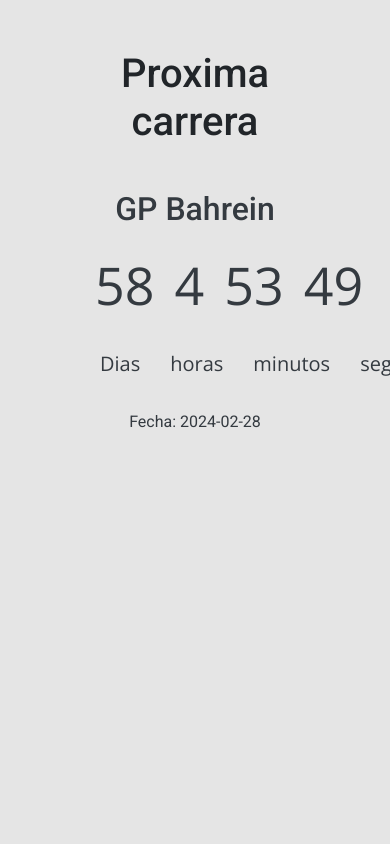
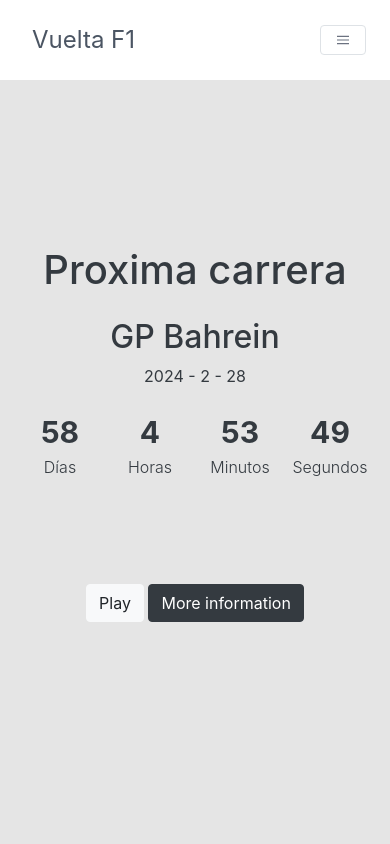
Before and after one commit to sebdie10/vueltaf, a Flask app: page /time in a window 390 px wide; the page is wider, and only the part inside the window is pictured. Run offline with Flask 3, Linux system fonts and the light colour scheme; some libraries are stand-ins or nearby versions.

Commit message:
estetica temporizador

```diff
--- a/app.py
+++ b/app.py
@@ -17,6 +17,11 @@
 def index():
 
     return redirect('/time')
+
+
+@app.route('/plantilla')
+def plantilla_():
+    return flask.render_template('plantilla.html')
 
 
 @app.route('/crearusuario', methods =['GET','POST'])
@@ -63,7 +68,16 @@
     #nombre = data[0][1]#'GP Bahrein'
     #fecha = '2024-02-29'
     hora = fecha_objeto.time()#'00:00:00'
-    return flask.render_template('temporizador.html', nombre=nombre, fecha=fecha_f, hora=hora)
+    if len(str(fecha_f.month))== 1:
+        meses = '0' + str(fecha_f.month)
+        meses = int(meses)
+    else:
+        meses = fecha_f.month
+    timer = [fecha_f.year,meses,fecha_f.day,hora.hour,hora.minute,hora.second]
+    print("\naño \n")
+    print(timer)
+
+    return flask.render_template('timer2.html', nombre=nombre, fecha=fecha_f, hora=hora, timer=timer)
 
 '''
 @app.route('/prode')
--- /dev/null
+++ b/static/css/timer.css
@@ -0,0 +1,83 @@
+.portada {
+    width: 100%;
+    background: #e5e5e5;
+    min-height: 100vh;
+    position: fixed;
+    top: 18px;
+    left: 0;
+    right: 0;
+    display: flex;
+    flex-direction: column;
+    align-items: center;
+    justify-content: center;
+    text-align: center;
+    transition: .5s ease-out all;
+}
+
+#cuenta {
+    display: flex;
+    justify-content: center;
+    margin-bottom: 100px;
+}
+
+.simply-section {
+    width: 180px;
+    height: 180px;
+    margin: 0 20px;
+    display: flex;
+    align-items: center;
+    justify-content: center;
+}
+
+.simply-amount {
+    display: block;
+    font-size: 50px;
+    font-weight: 700;
+}
+
+.simply-word {
+    font-weight: 300;
+    font-size: 30px;
+}
+
+/* Media queries para hacer el diseño responsive */
+
+/* Para pantallas más pequeñas */
+@media only screen and (max-width: 768px) {
+    .portada{
+        top: 0;
+    }
+    .simply-section {
+        width: 120px;
+        height: 120px;
+        margin: 0 10px;
+    }
+
+    .simply-amount {
+        font-size: 40px;
+    }
+
+    .simply-word {
+        font-size: 20px;
+    }
+}
+
+/* Para pantallas aún más pequeñas */
+@media only screen and (max-width: 480px) {
+    .portada{
+        top: 0;
+    }
+    .simply-section {
+        width: 80px;
+        height: 80px;
+        margin: 0 5px;
+    }
+
+    .simply-amount {
+        font-size: 30px;
+    }
+
+    .simply-word {
+        font-size: 16px;
+    }
+}
--- /dev/null
+++ b/static/js/countdown.js
@@ -0,0 +1,37 @@
+var timer = document.getElementById('timer').innerHTML;
+//console.log(timer);
+timer = timer.replace(/[\[\]]/g, '', '"');
+var lista = timer.split(',');
+
+/*
+console.log(lista);
+console.log(typeof lista);
+*/
+
+simplyCountdown('#cuenta', {
+	year: parseInt(lista[0]),//2025, // required
+	month: 0 + parseInt(lista[1]), // required
+	day: parseInt(lista[2]), // required
+	hours: parseInt(lista[3]), // Default is 0 [0-23] integer
+	minutes: parseInt(lista[4]), // Default is 0 [0-59] integer
+	seconds: parseInt(lista[5]), // Default is 0 [0-59] integer
+	words: { //words displayed into the countdown
+		days: 'Día',
+		hours: 'Hora',
+		minutes: 'Minuto',
+		seconds: 'Segundo',
+		pluralLetter: 's'
+	},
+	plural: true, //use plurals
+	inline: false, //set to true to get an inline basic countdown like : 24 days, 4 hours, 2 minutes, 5 seconds
+	inlineClass: 'simply-countdown-inline', //inline css span class in case of inline = true
+	// in case of inline set to false
+	enableUtc: true, //Use UTC as default
+	 //Callback on countdown end, put your own function here
+	refresh: 1000, // default refresh every 1s
+	sectionClass: 'simply-section', //section css class
+	amountClass: 'simply-amount', // amount css class
+	wordClass: 'simply-word', // word css class
+	zeroPad: false,
+	countUp: false
+});
--- a/templates/plantilla.html
+++ b/templates/plantilla.html
@@ -8,39 +8,68 @@
 
     <!-- Agregar los estilos de Bootstrap -->
     <link rel="stylesheet" href="https://stackpath.bootstrapcdn.com/bootstrap/4.5.2/css/bootstrap.min.css">
+
+    <link rel="stylesheet" href="https://unpkg.com/tailwindcss@2.2.19/dist/tailwind.min.css"/>
+
+    <style>
+        body{
+            background-color: white;
+        }
+    </style>
+    {% block head %}
+    {% endblock %}
 </head>
 
-<body class="bg-dark text-white">
+<body class="bg-white text-dark">
 
-    <header class="bg-danger py-2">
-        <div class="container">
-            <div class="row">
-                <div class="col-md-6">
-                    <h1 class="text-white">VueltaF1</h1>
-                </div>
-                <div class="col-md-6 text-right">
-                    <nav>
-                        <a href="#" class="text-white">Inicio</a>
-                        <a href="#" class="text-white">Login</a>
-                        <a href="#" class="text-white">Iniciar Sesión</a>
-                        <a href="#" class="text-white">Cerrar Sesión</a>
-                    </nav>
-                </div>
-            </div>
-        </div>
-    </header>
+	<nav class="flex items-center justify-between flex-wrap bg-white p-6 fixed w-full z-10 top-0">
+		<div class="flex items-center flex-shrink-0 text-white mr-6">
+			<a class="text-white no-underline hover:text-white hover:no-underline" href="#">
+				<span class="text-2xl pl-2 text-gray-600"> Vuelta F1</span>
+			</a>
+		</div>
 
-    <div class="container mt-4">
-        {% block contenido% }
+		<div class="block lg:hidden">
+			<button id="nav-toggle" class="flex items-center px-3 py-2 border rounded text-gray-500 border-gray-600 hover:text-white hover:border-white">
+				<svg class="fill-current h-3 w-3" viewBox="0 0 20 20" xmlns="http://www.w3.org/2000/svg"><title>Menu</title><path d="M0 3h20v2H0V3zm0 6h20v2H0V9zm0 6h20v2H0v-2z"/></svg>
+			</button>
+		</div>
+
+		<div class="w-full flex-grow lg:flex lg:items-center lg:w-auto hidden lg:block pt-6 lg:pt-0" id="nav-content">
+			<ul class="list-reset lg:flex justify-end flex-1 items-center">
+				<li class="mr-3">
+					<a class="inline-block py-2 px-4 text-gray-600 no-underline" href="#">Active</a>
+				</li>
+				<li class="mr-3">
+					<a class="inline-block text-gray-600 no-underline hover:text-gray-200 hover:text-underline py-2 px-4" href="#">link</a>
+				</li>
+				<li class="mr-3">
+					<a class="inline-block text-gray-600 no-underline hover:text-gray-200 hover:text-underline py-2 px-4" href="#">link</a>
+				</li>
+				<li class="mr-3">
+					<a class="inline-block text-gray-600 no-underline hover:text-gray-200 hover:text-underline py-2 px-4" href="#">link</a>
+				</li>
+			</ul>
+		</div>
+	</nav>
+
+
+
+
+    	<!--Container-->
+	<div class="container shadow-lg mx-auto bg-white mt-24 md:mt-18">
+        {% block contenido %}
 
         {% endblock %}
-    </div>
 
-    <footer class="bg-dark text-white py-3">
-        <div class="container">
-            <p class="m-0">&copy; 2023 VueltaF1 - Todos los derechos reservados</p>
-        </div>
-    </footer>
+	</div>
+
+	<script>
+		//Javascript to toggle the menu
+		document.getElementById('nav-toggle').onclick = function(){
+			document.getElementById("nav-content").classList.toggle("hidden");
+		}
+	</script>
 
     <!-- Agregar los scripts de Bootstrap al final del cuerpo del documento -->
     <script src="https://code.jquery.com/jquery-3.5.1.slim.min.js"></script>
--- /dev/null
+++ b/templates/timer2.html
@@ -0,0 +1,39 @@
+{% extends 'plantilla.html'%}
+{% block head %}
+<!-- Agregar los estilos de Bootstrap y la tipografía Roboto y Open Sans -->
+<link rel="stylesheet" href="https://stackpath.bootstrapcdn.com/bootstrap/4.5.2/css/bootstrap.min.css">
+<link rel="stylesheet" href="https://fonts.googleapis.com/css?family=Roboto:100,100i,300,300i,400,400i,500,500i,700,700i,900,900i|Open+Sans:300,300i,400,400i,500,500i,600,600i,700,700i,800,800i">
+<link rel="stylesheet" href="{{ url_for('static', filename='css/timer.css') }}">
+<link href="https://fonts.googleapis.com/css?family=Work+Sans:300,400,600,700,900&display=swap" rel="stylesheet">
+{% endblock %}
+
+{% block contenido %}
+<span id="timer" style="display: none;">{{timer}}</span>
+<div class="portada">
+<div class="container">
+    <h1 class="mt-4">Proxima carrera</h1>
+
+    <!-- Agregar un contenedor con estilos de Bootstrap -->
+    <div id="countdown-container" class="mt-4">
+        <h2>GP {{nombre}}</h2>
+        <span>{{timer.0}} - {{timer.1}} - {{timer.2}}</span>
+        <p id="timer" class="lead"></p>
+        <div id="cuenta"></div>
+
+    </div>
+    <button type="button" class="btn btn-light">Play</button>
+    <button type="button" class="btn btn-dark">More information</button>
+</div>
+</div>
+
+
+<!-- Vincula el archivo JavaScript -->
+<script src="{{ url_for('static', filename='js/simplyCountdown.min.js') }}"></script>
+<script src="{{ url_for('static', filename='js/countdown.js') }}"></script>
+
+
+<!-- Vincula el archivo JavaScript de boostrap-->
+<script src="https://code.jquery.com/jquery-3.5.1.slim.min.js"></script>
+<script src="https://cdn.jsdelivr.net/npm/@popperjs/core@2.9.2/dist/umd/popper.min.js"></script>
+<script src="https://stackpath.bootstrapcdn.com/bootstrap/4.5.2/js/bootstrap.min.js"></script>
+{% endblock %}
```
Also changed, not shown: templates/time.html (added, +46 -0 lines), static/js/simplyCountdown.min.js (added).
